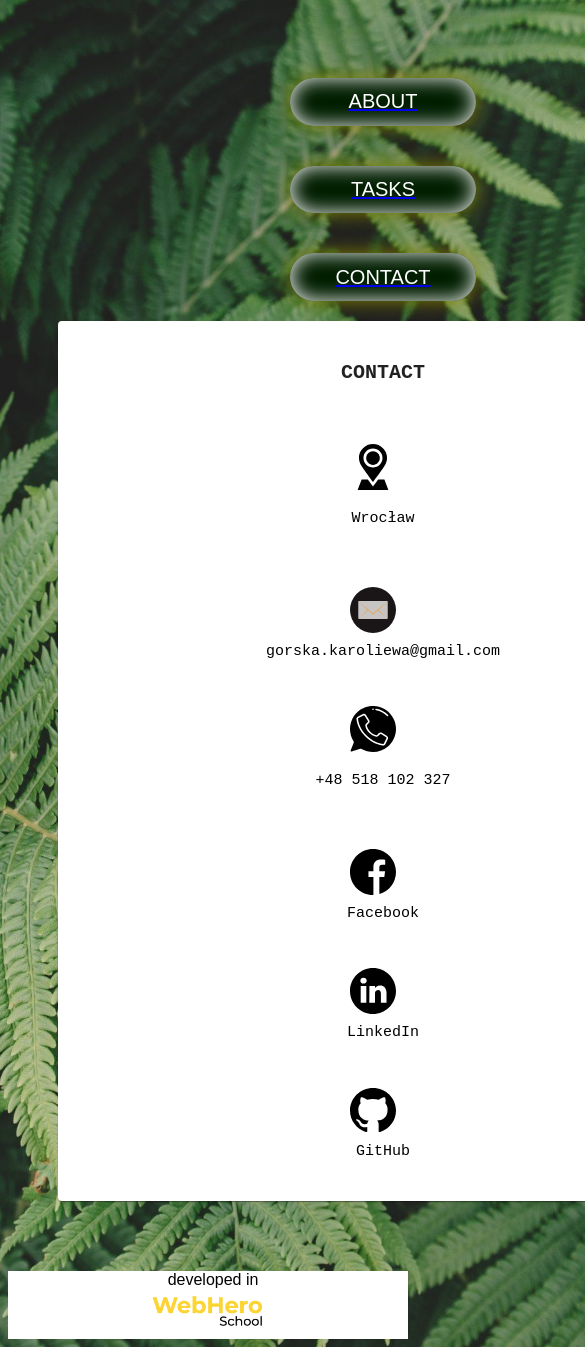
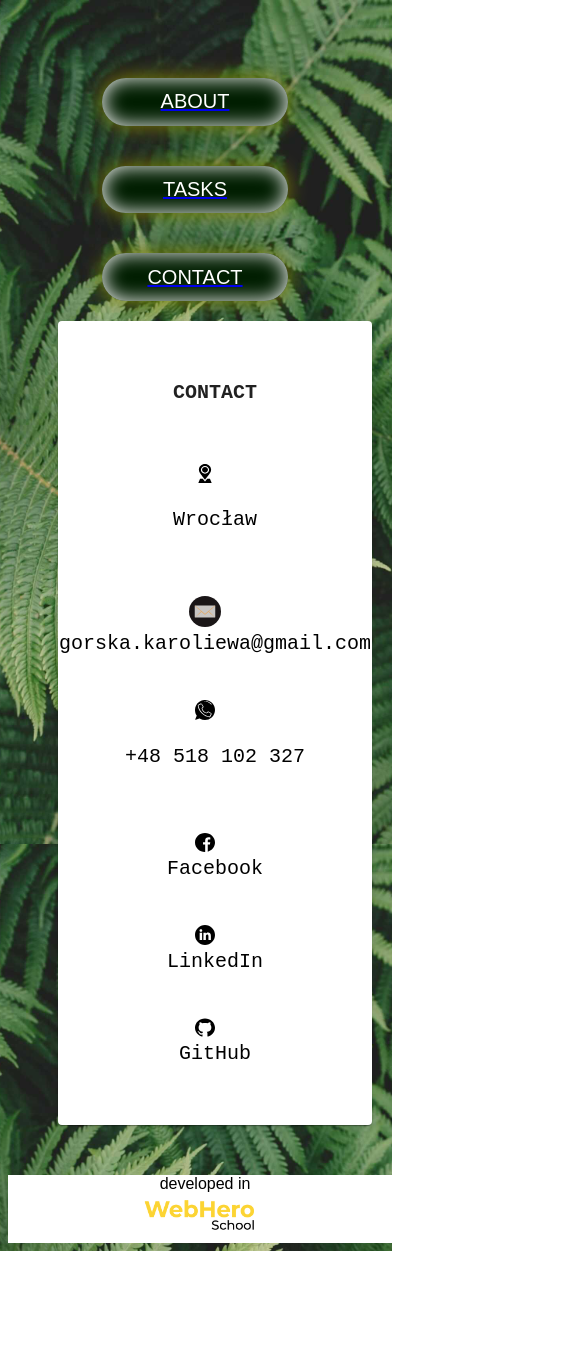
Before and after one commit to karolinaewagorska/ReactProject_karolina, a React (Create React App) app: page /contacts in a window 390 px wide. Shown: the top 1347 px of the page, 585 px wide, since content can reach past the window. After the commit the page ends 1251 px from the top, so only its background shows below. Built offline with nearby package versions, Linux system fonts and the light colour scheme.

Commit message:
final part 3

```diff
--- a/public/index.html
+++ b/public/index.html
@@ -3,6 +3,13 @@
   <head>
     <meta charset="utf-8" />
     <link rel="icon" href="%PUBLIC_URL%/favicon.ico" />
+    <meta property="og:title" content="ToDoApp"/>
+    <meta property="og:type" content="website"/>
+    <meta property="og:url" content="https://react-project-karolina.vercel.app/"/>
+    <meta property="og:description" content="App that helps you plan you success"/>
+    <meta property="og:image"content="https://i0.hippopx.com/photos/744/519/785/computer-desk-hand-laptop-preview.jpg"/>
+    <meta property="og:image:width" content="1200"/>
+    <meta property="og:image:height" content="630"/> </head>
     <meta name="viewport" content="width=device-width, initial-scale=1" />
     <meta name="theme-color" content="#000000" />
     <meta
--- a/src/components/About/About.module.css
+++ b/src/components/About/About.module.css
@@ -170,6 +170,11 @@
     font-size: 20px;
   }
 
+  .repo_info {
+    width: 60%;
+    margin: auto;
+  }
+
   .repo {
     font-size: 15px;
   }
--- a/src/components/App/App.js
+++ b/src/components/App/App.js
@@ -24,7 +24,7 @@ const App = () => (
     <div className={styles.logo}>
           <span>developed in</span>
           <img className={styles.icon} src={require("./Media/logo.jpg")} alt="logo" />
-      </div>
+    </div>
   </Router>);
 
 export default App;
--- a/src/components/App/App.module.css
+++ b/src/components/App/App.module.css
@@ -1,10 +1,9 @@
 body {
   background-image: url('./Media/wall4.jpg');
-  min-height: 100vh;
   background-size: cover;
   background-position: center;
   background-repeat: no-repeat;
-  width: 100%;
+  background-attachment: fixed;
 }
 
 .wrap {
@@ -13,6 +12,7 @@ body {
   margin: auto;
   max-height: 90%;
   padding: 50px;
+  min-height: 100vh;
 }
 
 .logo {
@@ -31,7 +31,7 @@ body {
 }
 
 .menu {
-  width: 650px;
+  width: auto;
   display: flex;
   justify-content: center;
   margin: auto;
@@ -59,11 +59,10 @@ body {
 }
 
 .content {
-  grid-area: content;
-  min-width: 650px;
-  min-height: 680px;
+  width: 50%;
+  min-height: 55vh;
   margin: auto;
-  margin-bottom: 20px;
+  padding: 20px;
 }
 
 @media (max-width: 1080px) {
@@ -76,6 +75,10 @@ body {
 }
 
 @media (max-width: 780px) {
+  .content {
+    width: 100%;
+  }
+
   .logo {
     display: flex;
     flex-direction: column;
--- a/src/components/Contacts/Contacts.js
+++ b/src/components/Contacts/Contacts.js
@@ -15,7 +15,6 @@ class Contacts extends React.Component {
                     </div>
                 </div>
             </div>
-            <div className={styles.content}>
                 <div className={styles.contact}>
                     <img className={styles.icon} src={require("./Media/email.svg")} alt="email" />
                     <div className={styles.mail}>
@@ -62,8 +61,6 @@ class Contacts extends React.Component {
                             GitHub</a>
                     </div>
                 </div>
-            </div>
-
         </div>
 
         );
--- a/src/components/Contacts/Contacts.module.css
+++ b/src/components/Contacts/Contacts.module.css
@@ -4,7 +4,6 @@
   justify-content: center;
   align-items: center;
   text-align: center;
-  width: 500px;
   padding: 20px;
   margin: auto;
 }
@@ -17,17 +16,9 @@
   font-size: 35px;
 }
 
-.content {
-  display: flex;
-  flex-direction: column;
-  justify-content: center;
-  font-size: 20px;
-}
-
 .contact {
   display: flex;
   flex-direction: row;
-  justify-content: flex-start;
   align-items: center;
   text-align: left;
   font-family: 'Courier New', Courier, monospace;
@@ -65,15 +56,9 @@
     padding: 5px;
   }
 
-  .link,
-  .phone,
-  .location {
-    font-size: 15px;
-  }
-
   .contact {
     display: flex;
     flex-direction: column;
-    margin: auto;
+    align-items: center;
   }
 }
--- a/src/components/ItemList/ItemList.js
+++ b/src/components/ItemList/ItemList.js
@@ -24,6 +24,7 @@ const ItemList = ({ onClickDone, onClickDelete, filterItems, onClickDeleteCompli
             >
                 Clear Completed
             </Button>
+            <p className={styles.space}></p>
             <Button
                 variant="contained"
                 className={styles.button}
--- a/src/components/ItemList/ItemList.module.css
+++ b/src/components/ItemList/ItemList.module.css
@@ -6,11 +6,18 @@
 @media (max-width: 1080px) {
   .list {
     margin: 0 auto;
-    width: 70%;
+    width: 60%;
   }
 }
 
 .buttons {
   display: flex;
-  justify-content: space-around;
+  flex-direction: column;
+  justify-content: center;
+  align-items: center;
+  padding-top: 10px;
 }
+
+.space {
+  height: 5px;
+}
--- a/src/components/Todo/Todo.js
+++ b/src/components/Todo/Todo.js
@@ -83,7 +83,7 @@ const Todo = () => {
   }, [count]);
 
   return (
-        <CardContent>
+        <CardContent className={styles.wrap}>
             <h1 className={styles.title}>TO DO LIST</h1>
             <Footer
               onFilterChange={onFilterChange}
```
Also changed, not shown: src/components/App/Media/wall2.jpg (deleted), src/components/App/Media/wall4.jpg.
